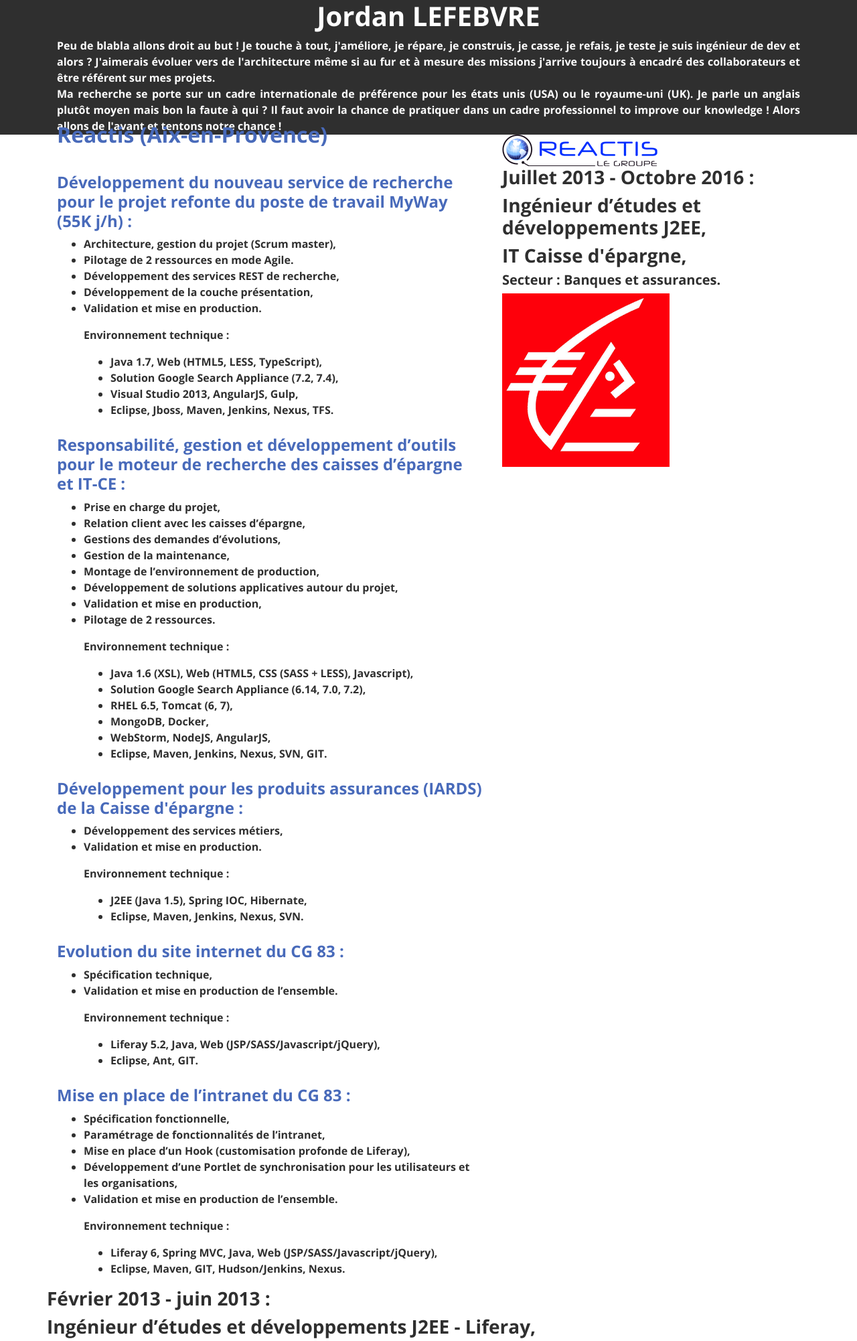
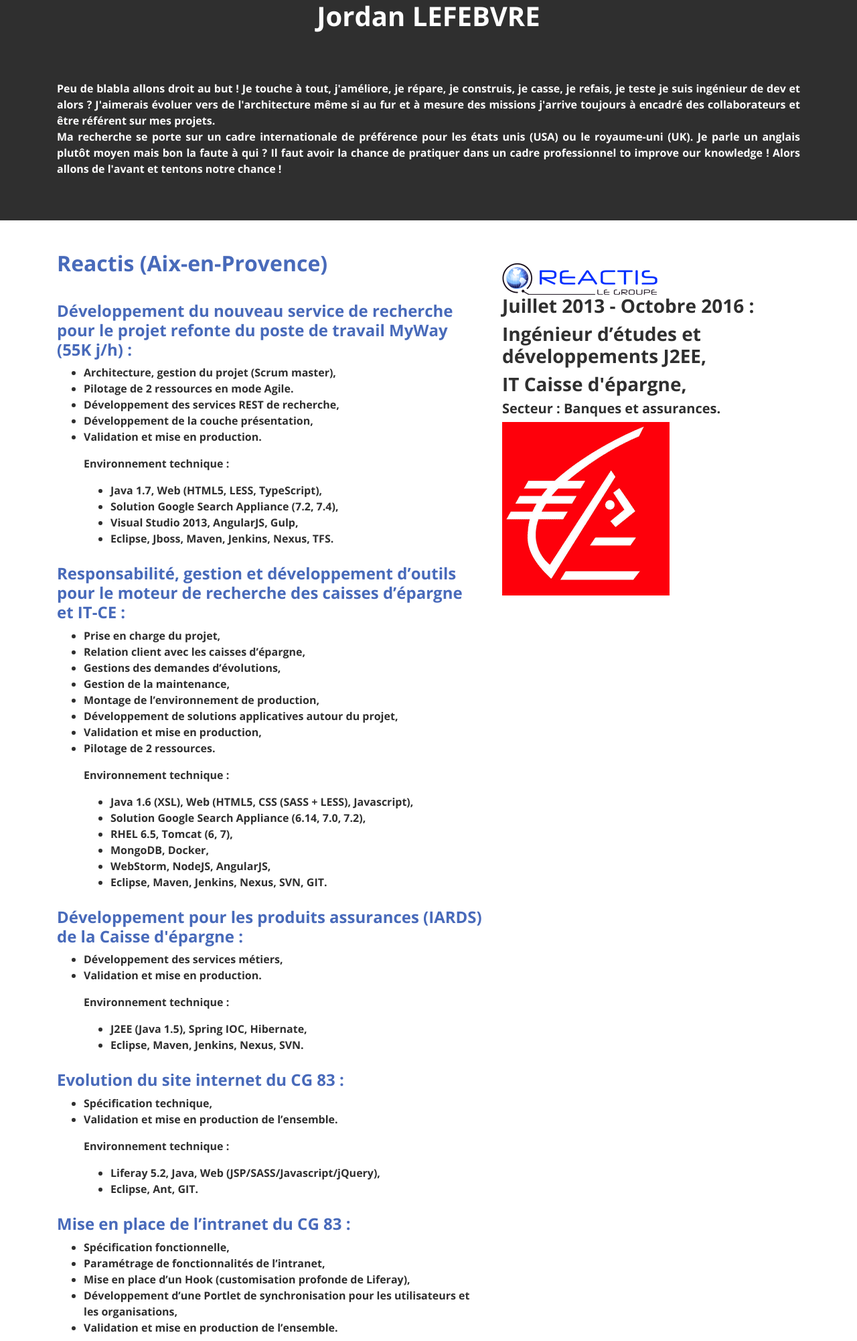
Before and after one commit to lefjor/src.lefjor.github.io, a PHP site: page / in a window 1280 px wide. Shown: the top 2002 px of the page at 67% size. Run offline with PHP 8.4, Linux system fonts and the light colour scheme; some libraries are stand-ins or nearby versions.

Commit message:
Correction about slide em

```diff
--- a/css/main.css
+++ b/css/main.css
@@ -20,7 +20,7 @@ img {
 
 /* General Slides */
 .slide {
-  padding: em 0;
+  padding: 4em 0;
   border-bottom: 1px solid #2F2F2F; }
   .slide h2 {
     font-size: 2em;
```
